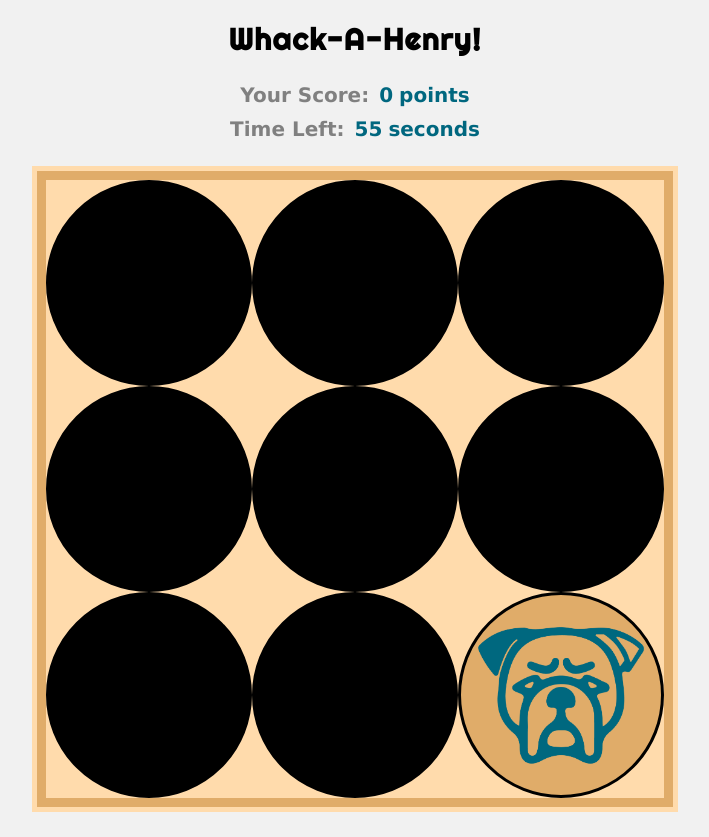
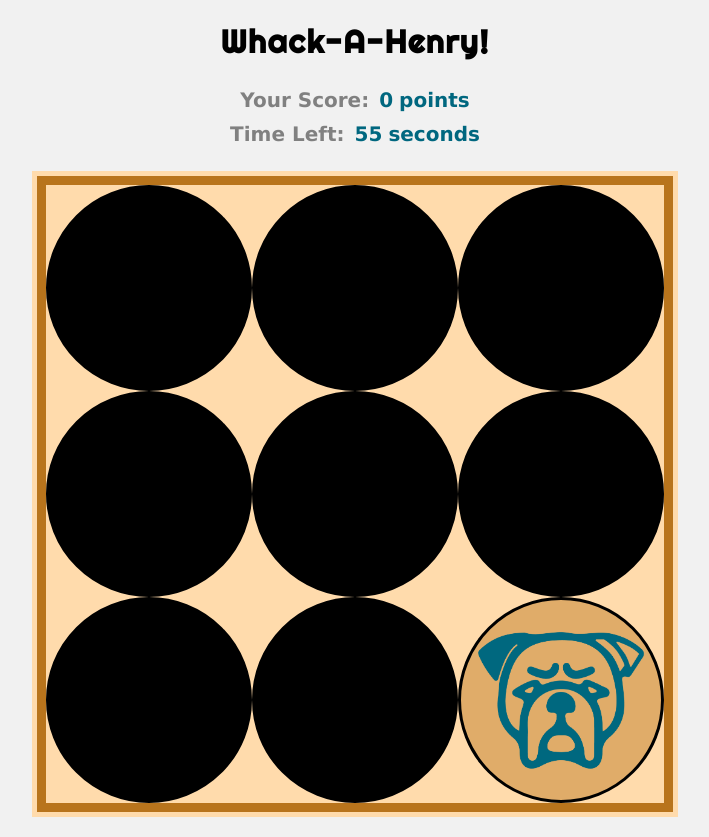
Before and after one commit to BPopek/ja-games, a plain HTML site: page js-whack-a-mole/index.html in a window 1280 px wide. Shown: the whole page, without its empty margins (285-994 px from the left). Drawn offline with Linux system fonts and the light colour scheme.

Commit message:
styling fun

```diff
--- a/js-whack-a-mole/styles.css
+++ b/js-whack-a-mole/styles.css
@@ -13,7 +13,7 @@
     width: 618px;
     height: 618px;
     margin: 25px auto;
-    border: 9.5px #e0ac69 solid;
+    border: 9.5px #b8741c solid;
     outline: 5.1px #ffdbac solid;
     background-color: #ffdbac;
 }
@@ -35,7 +35,7 @@ body {
 }
 h1 {
     font-family: 'Righteous', cursive;
-    font-size: 30px;
+    font-size: 32px;
     letter-spacing: 1.4px;
 }
 h2 {
```
